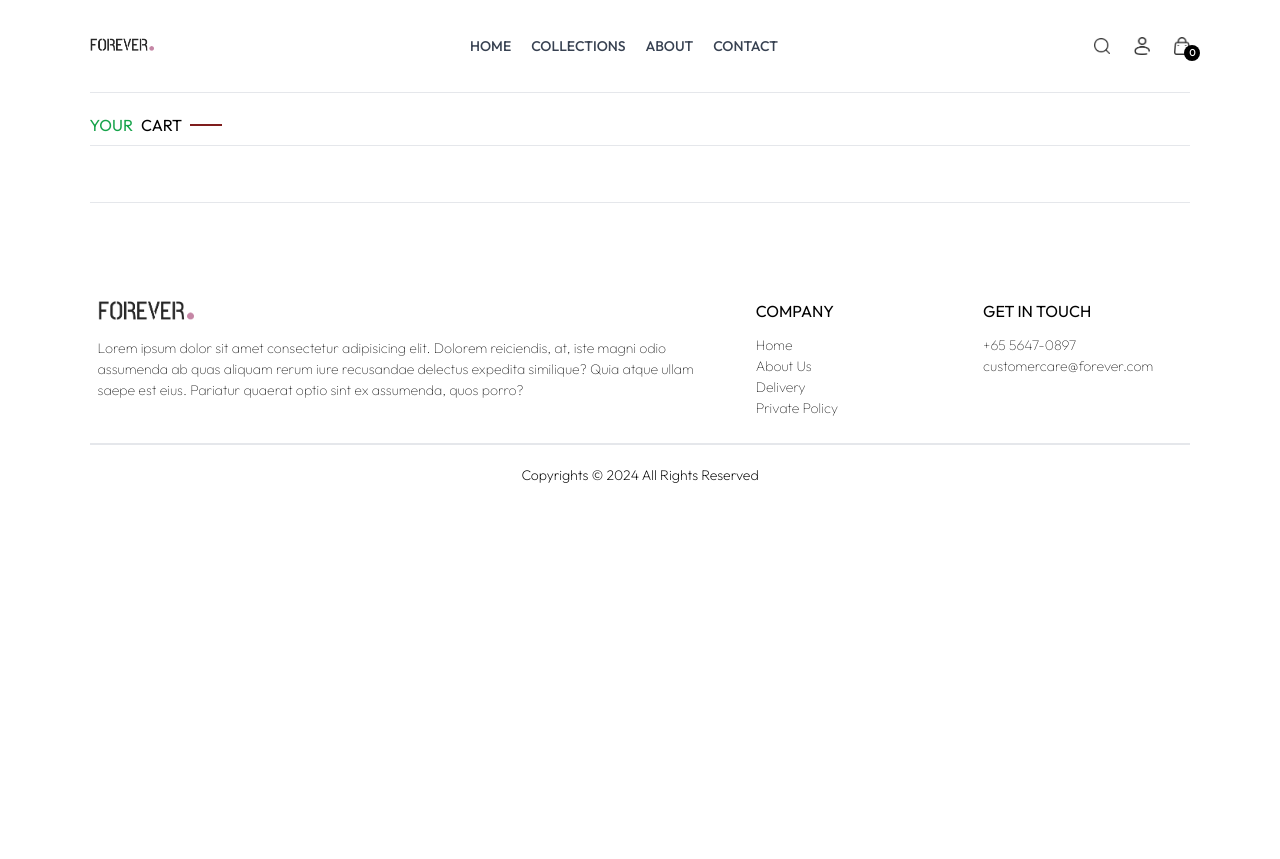
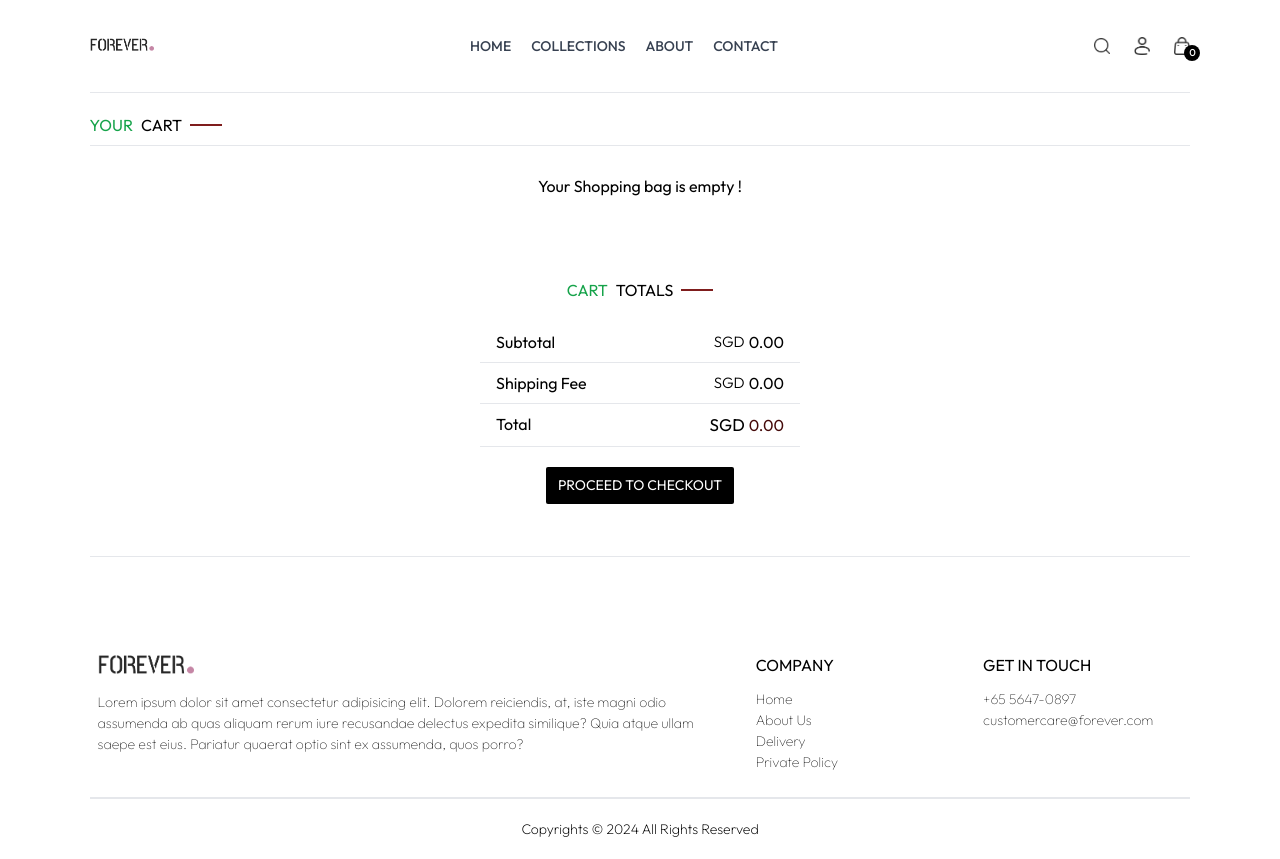
Before and after one commit to tsdineshjai/eShopee, a React (Vite) app in the folder frontend/: page /cart in a window 1280 px wide. Before the commit the page ends 800 px from the top, so only its background shows below. Built offline with nearby package versions, Linux system fonts and the light colour scheme.

Commit message:
logic added to caluculate totatl cart value

```diff
--- a/frontend/src/context/ShopContext.jsx
+++ b/frontend/src/context/ShopContext.jsx
@@ -46,9 +46,33 @@ function ShopContextProvider(props) {
 		setCartData(copyCartData);
 	};
 
-	const handleDeleteItem = (itemId) => {
+	const handleDeleteItem = (itemId, size) => {
 		let copyCartData = structuredClone(cartData);
-		delete copyCartData[itemId];
+		delete copyCartData[itemId][size];
+		setCartData({ ...copyCartData });
+	};
+
+	//to calucuate the total cart amount
+
+	const getTotalCartAmount = () => {
+		let totalAmount = 0;
+
+		for (const productIds in cartData) {
+			//finding the item in list of products via productId to know the price of an item
+			const productMatch = products.find(
+				(product) => product._id == productIds
+			);
+
+			//looping through the cartitem's  sizes to find the total price
+
+			for (const productSizes in cartData[productIds]) {
+				totalAmount += productMatch.price * cartData[productIds][productSizes];
+			}
+		}
+
+		console.log(totalAmount);
+
+		return totalAmount;
 	};
 
 	React.useEffect(() => {
@@ -70,6 +94,7 @@ function ShopContextProvider(props) {
 		getCartCount,
 		handleChangeInQuantity,
 		handleDeleteItem,
+		getTotalCartAmount,
 	};
 	return (
 		<ShopContext.Provider value={value}>{props.children} </ShopContext.Provider>
--- a/frontend/src/pages/Cart.jsx
+++ b/frontend/src/pages/Cart.jsx
@@ -10,6 +10,8 @@ function Cart() {
 		cartData,
 		handleChangeInQuantity,
 		handleDeleteItem,
+		getTotalCartAmount,
+		delivery_fee,
 	} = useShopContext();
 
 	const [cartItems, setCartItems] = React.useState([]);
@@ -41,15 +43,16 @@ function Cart() {
 			</div>
 			{/* cart content */}
 
-			<div className="border-t border-b px-2 py-7 mt-2 flex flex-col gap-3 ">
-				{cartItems.map((cartItem, cartItemIndex) => {
+			<div className="border-t border-b px-2 py-7 mt-2 flex flex-col gap-4 sm:gap-4 ">
+				{cartItems.length > 0 ? (
+					cartItems.map((cartItem, cartItemIndex) => {
 						const productMatch = products.find(
 							(product) => product._id == cartItem.id
 						);
 						return (
 							<div
 								key={cartItemIndex}
-							className="flex flex-row gap-2 items-center justify-between px-5"
+								className="flex flex-col  sm:flex-row gap-2 items-center justify-between px-5"
 							>
 								<div className="flex flex-row gap-4">
 									<div>
@@ -60,8 +63,10 @@ function Cart() {
 										/>
 									</div>
 
-								<div className="flex flex-col gap-2 justify-start">
-									<p className="min-w-[500px]">{productMatch.name}</p>
+									<div className="flex  flex-col sm:flex-col  gap-2 justify-start items-start">
+										<p className="min-w-[200px] text-[14px] sm:text-[16px] ">
+											{productMatch.name}
+										</p>
 										<div className="flex flex-row gap-2 text-[15px]">
 											<p className="">
 												<span className="font-light">{currency}</span>
@@ -80,7 +85,9 @@ function Cart() {
 										defaultValue={cartItem.quantity}
 										min={1}
 										onChange={(e) =>
-										handleChangeInQuantity(
+											e.target.value == "" || e.target.value == "0"
+												? null
+												: handleChangeInQuantity(
 														cartItem.id,
 														cartItem.size,
 														e.target.value
@@ -90,12 +97,66 @@ function Cart() {
 									/>
 								</div>
 
-							<div onClick={() => handleDeleteItem(cartItem.id)}>
+								<div
+									onClick={() => handleDeleteItem(cartItem.id, cartItem.size)}
+								>
 									<img src={assets.bin_icon} className="h-5 cursor-pointer" />
 								</div>
 							</div>
 						);
-				})}
+					})
+				) : (
+					<div className="mx-auto">Your Shopping bag is empty !</div>
+				)}
+
+				<div className="mx-auto mt-5  py-6">
+					<div className="flex w-full sm:w-[400px] flex-col  px-10 ">
+						<Title text1={"CART"} text2={"TOTALS"} />
+
+						<div className="flex flex-row justify-between border-b py-2 mt-5  px-4">
+							<p>Subtotal</p>
+							<div className="flex flex-row flex-end items-center gap-1">
+								<p className="font-light text-[15px] text-center ">
+									{currency}
+								</p>
+								<span className="font-normal">{getTotalCartAmount()}.00</span>
+							</div>
+						</div>
+						<div className="flex flex-row justify-between border-b py-2 px-4 ">
+							<p>Shipping Fee</p>
+
+							<div className="flex flex-row flex-end items-center gap-1">
+								<p className="font-light text-[15px] text-center ">
+									{currency}{" "}
+								</p>
+								<span className="font-normal ">
+									{getTotalCartAmount() == 0 ? 0 : delivery_fee}.00
+								</span>
+							</div>
+						</div>
+						<div className="flex flex-row justify-between border-b py-2  px-4">
+							<p>Total</p>
+
+							<div className="flex flex-row flex-end items-center gap-1">
+								<p className="font-normal text-[17px] text-center ">
+									{currency}
+								</p>
+								<span className=" text-red-950">
+									{getTotalCartAmount() == 0
+										? 0
+										: delivery_fee + getTotalCartAmount()}
+									.00
+								</span>
+							</div>
+						</div>
+
+						<div className="mt-5 mx-auto hover:scale-105 transition-transform ease-linear delay-0">
+							<button className="bg-black px-3 py-2 text-[14px] text-white rounded-sm active:bg-gray-700">
+								PROCEED TO CHECKOUT
+							</button>
+						</div>
+					</div>
+				</div>
 			</div>
 		</div>
 	);
```
Lines whose indentation alone changed are shown as unchanged.
